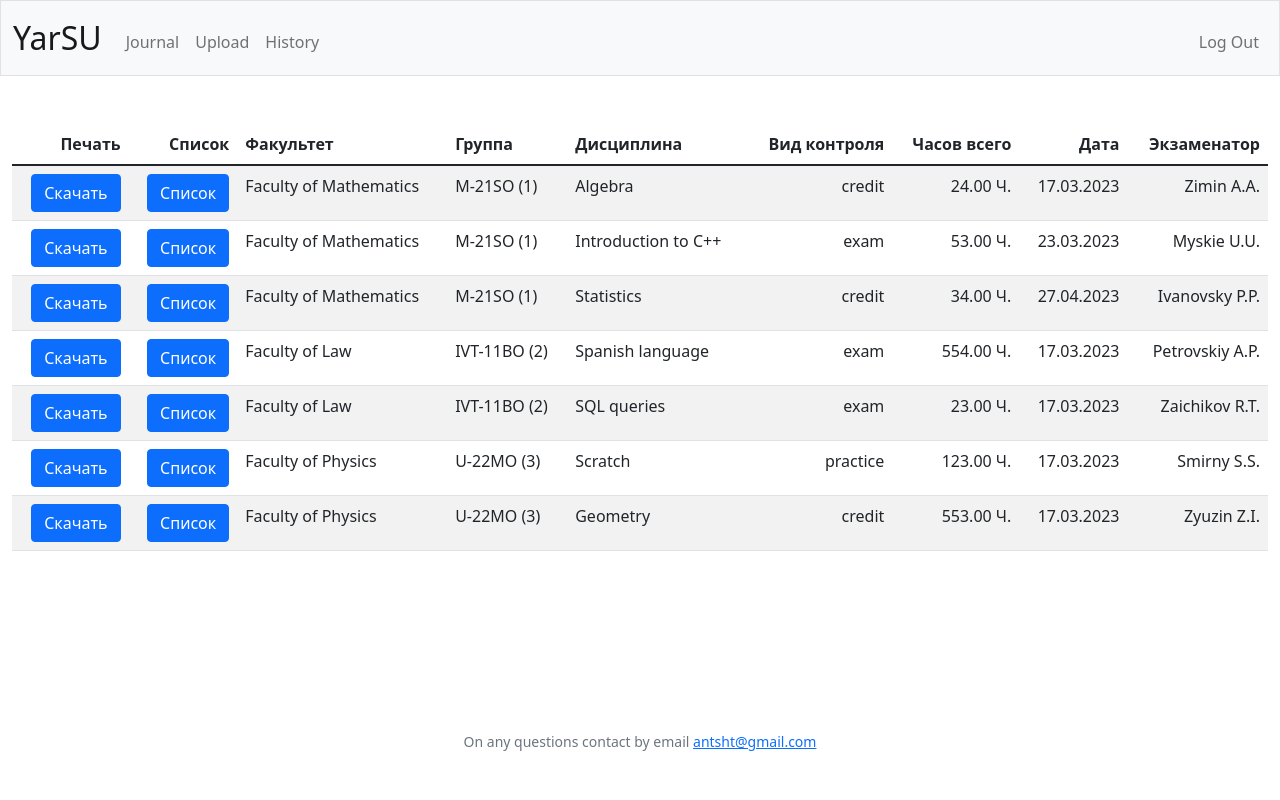
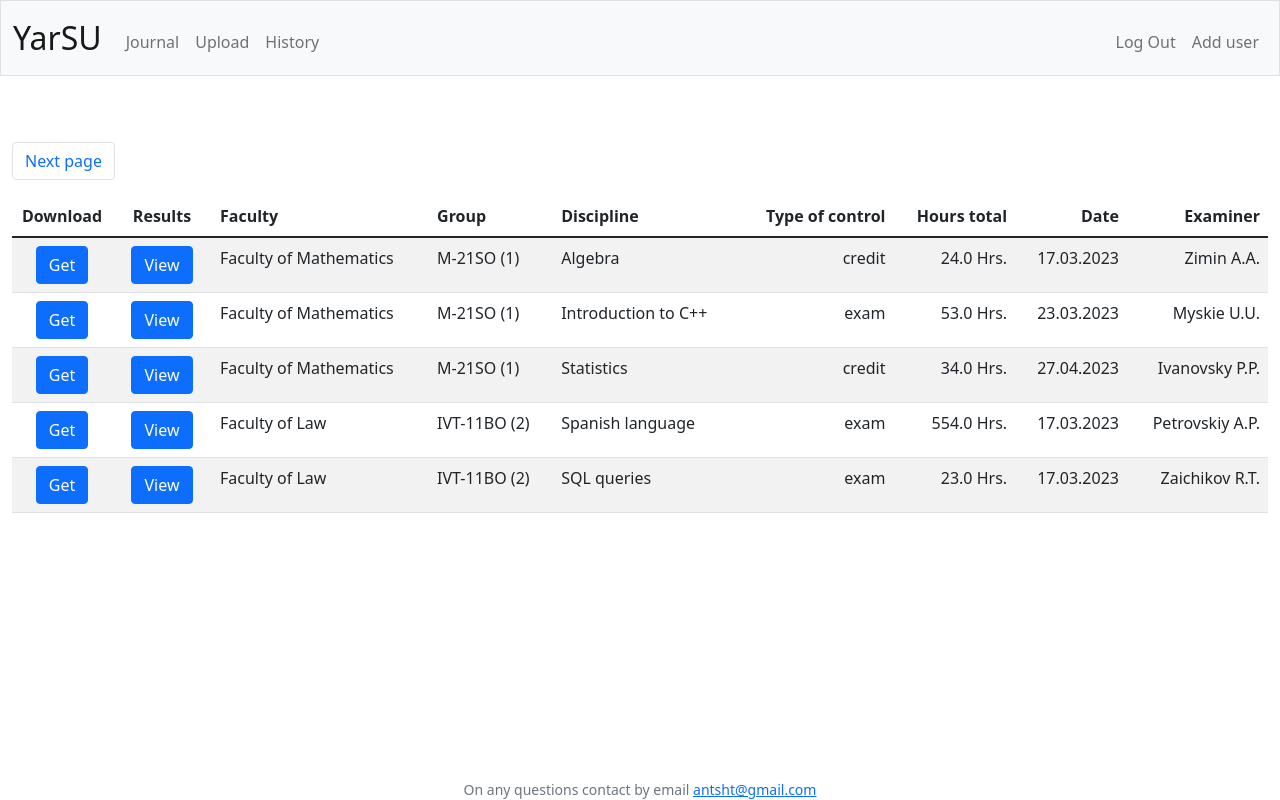
Before and after one commit to antsht/ved_gen, a Flask app: page / in a window 1280 px wide. Run offline with Flask 3, Linux system fonts and the light colour scheme; a user stored in the database is signed in; data comes from the database, SQL or seed files in the repository; both versions use the stored data as it was after the commit; some libraries are stand-ins or nearby versions.

Commit message:
modified:   app.py 	modified:   database.py 	modified:   helpers.py 	modified:   sql.py 	modified:   static/styles.css     modified:   templates/index.html 	modified:   templates/layout.html 	modified:   vedDB.db 	modified:   xlsxhelper.py

```diff
--- a/app.py
+++ b/app.py
@@ -2,11 +2,13 @@ from flask import Flask, flash, redirect, render_template, request, send_file, s
 
 from werkzeug.security import check_password_hash, generate_password_hash
 
-from database import get_vedomosti, get_students, get_history
+from database import get_vedomosti, get_students, get_history, get_vedomosti_pages
 from xlsxhelper import generate_xlsx_ved, upload_xlsx_ved
 from flask_session import Session
-from helpers import apology, format_hrs, login_required, weak_password
+from helpers import apology, format_hrs, login_required, admin_required, weak_password
+from sql import SQL
 
+db = SQL("sqlite:///vedDB.db")
 # Configure application
 app = Flask(__name__)
 
@@ -39,12 +41,23 @@ def index():
     For each template, it also shows a list of students.
     """
     if request.method == "GET":
-        vedomosti = get_vedomosti()
+        page = request.args.get('page', 1, type=int)
+        vedomosti = get_vedomosti(id=None, page=page)
+        pages_total = get_vedomosti_pages()
+        print(pages_total)
+        paging = {
+        "has_prev": True if page != 1 else False,
+        "has_next": True if page != pages_total else False,
+        "curr_page": page,
+        "prev_num": page if page == 1 else page - 1,
+        "next_num": (page + 1) if page != pages_total else page
+        }
+
         if request.args.get("ved") is not None and len(request.args.get("ved")) > 0:
             students = get_students(request.args.get("ved"))
-            return render_template("index.html", vedomosti=vedomosti, students=students)
+            return render_template("index.html", vedomosti=vedomosti, paging=paging, students=students)
         else:
-            return render_template("index.html", vedomosti=vedomosti, students=[])
+            return render_template("index.html", vedomosti=vedomosti, paging=paging, students=[])
     if request.method == "POST":
         id = int(request.form.get("id"))
         xlsx_file = generate_xlsx_ved(id)
@@ -125,6 +138,7 @@ def login():
 
         # Remember which user has logged in
         session["user_id"] = rows[0]["id"]
+        session["user_role"] = rows[0]["role"]
 
         # Redirect user to home page
         return redirect("/")
@@ -146,6 +160,7 @@ def logout():
 
 
 @app.route("/register", methods=["GET", "POST"])
+@admin_required
 def register():
     if request.method == "POST":
         # Ensure username was submitted
--- a/database.py
+++ b/database.py
@@ -3,11 +3,16 @@ from sql import SQL
 db = SQL("sqlite:///vedDB.db")
 
 
-def get_vedomosti(id=None):
+def get_vedomosti(id=None, page=None):
     if id:
         return db.execute(
             "SELECT vedomosti.id, vedomosti.group_id, vedomosti.discipline, vedomosti.control_type, vedomosti.name_of_ekzaminator, vedomosti.hours_total, vedomosti.control_date, groups.name as g_name, facultets.name as f_name FROM vedomosti LEFT JOIN groups on vedomosti.group_id = groups.id LEFT JOIN facultets ON groups.facultet = facultets.id WHERE vedomosti.id = ?;",
             id,
+        )
+    elif page:
+        return db.execute(
+            "SELECT vedomosti.id, vedomosti.group_id, vedomosti.discipline, vedomosti.control_type, vedomosti.name_of_ekzaminator, vedomosti.hours_total, vedomosti.control_date, groups.name as g_name, facultets.name as f_name FROM vedomosti LEFT JOIN groups on vedomosti.group_id = groups.id LEFT JOIN facultets ON groups.facultet = facultets.id LIMIT 5 OFFSET ?;",
+        (page - 1) * 5,
         )
     else:
         return db.execute(
@@ -15,9 +20,13 @@ def get_vedomosti(id=None):
         )
 
 
+def get_vedomosti_pages():
+    return int(db.execute("SELECT COUNT(*) AS CNT FROM vedomosti;")[0]["CNT"]) // 5 + 1
+
+
 def get_students(ved_id=None):
     return db.execute(
-        "SELECT vedomosti.id, students.student_number, students.full_name, results.result FROM vedomosti LEFT JOIN groups ON groups.id = vedomosti.group_id LEFT JOIN students ON students.group_id = groups.id LEFT JOIN results ON students.id = results.student_id and vedomosti.id = results.vedomost_id WHERE vedomosti.id = ?;",
+        "SELECT vedomosti.id, students.student_number, students.full_name, results.result, sprav_result.name FROM vedomosti LEFT JOIN groups ON groups.id = vedomosti.group_id LEFT JOIN students ON students.group_id = groups.id LEFT JOIN results ON students.id = results.student_id and vedomosti.id = results.vedomost_id LEFT JOIN sprav_result on results.result=sprav_result.id WHERE vedomosti.id = ?;",
         ved_id,
     )
 
@@ -36,24 +45,28 @@ def update_result(ved_id=None, stud_id=None, result=None):
             and result is not None
             and len(result) > 0
         ):
+            result_id = db.execute("SELECT id FROM sprav_result WHERE name = ?", result)[0]["id"]
+            student_id = db.execute("SELECT id FROM students WHERE student_number = ?", stud_id)[0]["id"]
+
+            print(f"ved_id={ved_id}, stud_id={student_id}, result={result_id}")
             res = db.execute(
                 "SELECT * FROM results WHERE vedomost_id = ? AND student_id = ?;",
                 ved_id,
-                stud_id,
+                student_id,
             )
             if len(res) == 0:
                 db.execute(
                     "INSERT INTO results (vedomost_id, student_id, result) VALUES (?,?,?);",
                     ved_id,
-                    stud_id,
-                    result,
+                    student_id,
+                    result_id,
                 )
             else:
                 db.execute(
                     "UPDATE results SET result = ? WHERE vedomost_id = ? AND student_id = ?;",
-                    result,
+                    result_id,
                     ved_id,
-                    stud_id,
+                    student_id,
                 )
         return True
     except Exception as e:
--- a/helpers.py
+++ b/helpers.py
@@ -1,4 +1,4 @@
-from flask import redirect, render_template, session
+from flask import redirect, render_template, session, flash
 from functools import wraps
 
 
@@ -42,10 +42,20 @@ def login_required(f):
 
     return decorated_function
 
+def admin_required(f):
+    @wraps(f)
+    def decorated_function(*args, **kwargs):
+        if session.get("user_role") is None or session.get("user_role")!='admin':
+            flash(message='Login as admin to register new users', category='info')
+            return redirect("/login")
+        return f(*args, **kwargs)
+
+    return decorated_function
+
 
 def format_hrs(value):
     """Format value as Hours."""
-    return f"{value:,.2f} Ч."
+    return f"{value:,.1f} Hrs."
 
 
 def weak_password(password) -> bool:
--- a/sql.py
+++ b/sql.py
@@ -55,7 +55,7 @@ class SQL(object):
         # Temporary fix for missing sqlite3 module on the buildpack stack
         try:
             import sqlite3
-        except:
+        except Exception:
             pass
 
         # Require that file already exist for SQLite
@@ -83,7 +83,7 @@ class SQL(object):
                     cursor = dbapi_connection.cursor()
                     cursor.execute("PRAGMA foreign_keys=ON")
                     cursor.close()
-            except:
+            except Exception:
                 # Temporary fix for missing sqlite3 module on the buildpack stack
                 pass
 
@@ -217,7 +217,7 @@ class SQL(object):
             # Escape values
             for index, i in placeholders.items():
                 if i >= len(args):
-                    raise RuntimeError("missing value for placeholder (:{})".format(i + 1, len(args)))
+                    raise RuntimeError("missing value for placeholder (:{}{})".format(i + 1, len(args)))
                 tokens[index] = self._escape(args[i])
 
             # Check if any values unused
--- a/static/styles.css
+++ b/static/styles.css
@@ -2,3 +2,19 @@
 nav .navbar-brand {
     font-size: xx-large;
 }
+
+@media (min-width: 992px) {
+    main {
+      padding-top: 66px;
+    }
+  }
+
+  @media (max-width: 991.98px) {
+    main {
+      padding-top: 56px;
+    }
+  }
+
+  .fixed-width {
+    width: 100px;
+}
--- a/templates/index.html
+++ b/templates/index.html
@@ -6,34 +6,49 @@
 
 {% block main %}
 
-
+<nav>
+    <ul class="pagination">
+      {% if paging.has_prev %}
+        <li class="page-item">
+          <a class="page-link" href="{{ url_for('index', page=paging.prev_num) }}">Previous page</a>
+        </li>
+      {% endif %}
+      {% if paging.has_next %}
+        <li class="page-item">
+          <a class="page-link" href="{{ url_for('index', page=paging.next_num) }}">Next page</a>
+        </li>
+      {% endif %}
+    </ul>
+  </nav>
     <table class="table table-striped">
         <thead>
-            <tr><th class="text-end">Печать</th>
-                <th class="text-end">Список</th>
-                <th class="text-start">Факультет</th>
-                <th class="text-start">Группа</th>
-                <th class="text-start">Дисциплина</th>
-                <th class="text-end">Вид контроля</th>
-                <th class="text-end">Часов всего</th>
-                <th class="text-end">Дата</th>
-                <th class="text-end">Экзаменатор</th>
+            <tr><th class="text-center fixed-width">Download</th>
+                <th class="text-center fixed-width">Results</th>
+                <th class="text-start">Faculty</th>
+                <th class="text-start">Group</th>
+                <th class="text-start">Discipline</th>
+                <th class="text-end">Type of control</th>
+                <th class="text-end">Hours total</th>
+                <th class="text-end">Date</th>
+                <th class="text-end">Examiner</th>
             </tr>
         </thead>
         <tbody>
             {% for vedomost in vedomosti %}
                 <tr>
 
-                    <td  class="text-end">
+                    <td  class="text-center">
                         <form action="/" method="post">
                         <input type="hidden" name="id" value="{{ vedomost.id }}" />
-                        <button class="btn btn-primary" type="submit">Скачать</button>
+                        <button class="btn btn-primary" type="submit">Get</button>
                         </form>
                     </td>
-                    <td  class="text-end">
+                    <td  class="text-center">
                         <form action="/" method="get">
                         <input type="hidden" name="ved" value="{{ vedomost.id }}" />
-                        <button class="btn btn-primary" type="submit">Список</button>
+
+                        <input type="hidden" name="page" value="{{ paging.curr_page }}" />
+                        <button class="btn btn-primary" type="submit">View</button>
                         </form>
                     </td>
                     <td class="text-start">{{ vedomost.f_name }}</td>
@@ -47,19 +62,21 @@
             {% endfor %}
 
         </tbody>
+
+
         {% if students %}
         <table class="table table-striped">
             <thead>
                 <tr>
-                    <th class="text-start">ФИО</th>
-                    <th class="text-start">Оценка</th>
+                    <th class="text-start">Full Name</th>
+                    <th class="text-start">Result</th>
                 </tr>
             </thead>
             <tbody>
                 {% for student in students %}
                     <tr>
                         <td class="text-start">{{ student.full_name }}</td>
-                        <td class="text-start">{{ student.result }}</td>
+                        <td class="text-start">{{ student.name }}</td>
                     </tr>
                 {% endfor %}
 
--- a/templates/layout.html
+++ b/templates/layout.html
@@ -37,13 +37,18 @@
                         </ul>
                         <ul class="navbar-nav ms-auto mt-2">
                             <li class="nav-item"><a class="nav-link" href="/logout">Log Out</a></li>
-                        </ul>
+
                     {% else %}
                         <ul class="navbar-nav ms-auto mt-2">
-                            <li class="nav-item"><a class="nav-link" href="/register">Register</a></li>
                             <li class="nav-item"><a class="nav-link" href="/login">Log In</a></li>
-                        </ul>
+
                     {% endif %}
+                    {% if session["user_role"]=="admin" %}
+
+                        <li class="nav-item"><a class="nav-link" href="/register">Add user</a></li>
+
+                {% endif %}
+                    </ul>
                 </div>
             </div>
         </nav>
@@ -56,11 +61,11 @@
             </header>
         {% endif %}
 
-        <main class="container-fluid py-5 text-center mx-auto">
+        <main class="container-fluid text-center mx-auto">
             {% block main %}{% endblock %}
         </main>
 
-        <footer class="mb-5 small text-center text-muted footer fixed-bottom">
+        <footer class="small text-center text-muted footer fixed-bottom bg-white">
             On any questions contact by email <a href="mailto:antsht@gmail.com">antsht@gmail.com</a>
         </footer>
 
```
Also changed, not shown: vedDB.db, xlsxhelper.py (line endings or trailing spaces), 2 other files.
